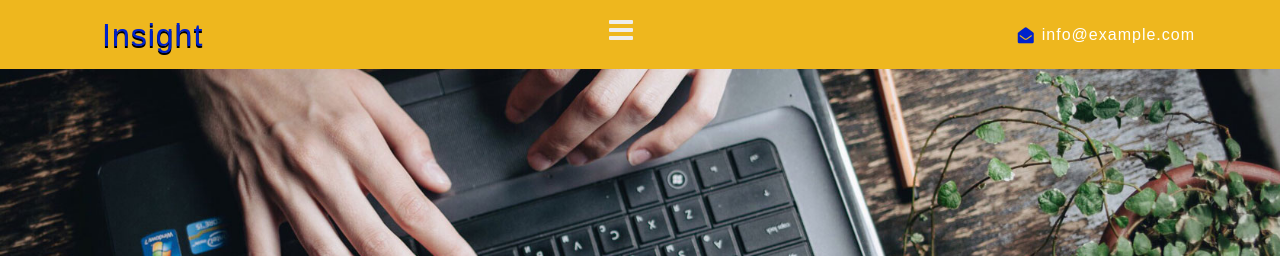
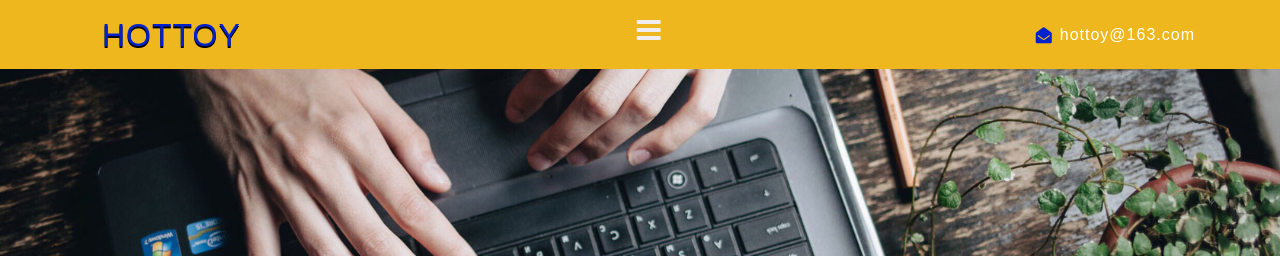
Before and after one commit to hottoy/ERP, a plain HTML site: page contact.html in a window 1280 px wide. Shown: the top 256 px of the page. Drawn offline with Linux system fonts and the light colour scheme; a web font is replaced by a local one.

Commit message:
Update contact.html

```diff
--- a/contact.html
+++ b/contact.html
@@ -1,19 +1,11 @@
-<!--
-Author: W3layouts
-Author URL: http://w3layouts.com
-License: Creative Commons Attribution 3.0 Unported
-License URL: http://creativecommons.org/licenses/by/3.0/
--->
-
 <!DOCTYPE html>
 <html lang="zxx">
 
 <head>
-    <title>Insight Personal Category Flat Bootstrap Responsive website Template | Contact :: w3layouts</title>
+    <title>不要告诉别人我的邮箱hottoy@163.com</title>
     <meta name="viewport" content="width=device-width, initial-scale=1">
     <meta charset="utf-8" />
-    <meta name="keywords" content="Insight Responsive web template, Bootstrap Web Templates, Flat Web Templates, Android Compatible web template,
-	SmartPhone Compatible web template, free WebDesigns for Nokia, Samsung, LG, Sony Ericsson, Motorola web design" />
+    <meta name="ERP" />
     <script>
         addEventListener("load", function () {
             setTimeout(hideURLbar, 0);
@@ -39,7 +31,7 @@ License URL: http://creativecommons.org/licenses/by/3.0/
         <div class="container">
             <div class="d-flex justify-content-between">
                 <h1 class="wthree-logo">
-                    <a href="index.html" id="logoLink">Insight</a>
+                    <a href="index.html" id="logoLink">HOTTOY</a>
                 </h1>
                 <div class="nav-sec  position-relative">
 					<ul id="menu">
@@ -59,7 +51,7 @@ License URL: http://creativecommons.org/licenses/by/3.0/
                 </div>
                 <div class="d-flex align-items-center">
                     <span class="fa fa-envelope-open mr-2 text-theme"></span>
-                    <a href="mailto:example@email.com" class="text-white">info@example.com</a>
+                    <a href="mailto:163@email.com" class="text-white">hottoy@163.com</a>
                 </div>
             </div>
         </div>
```
